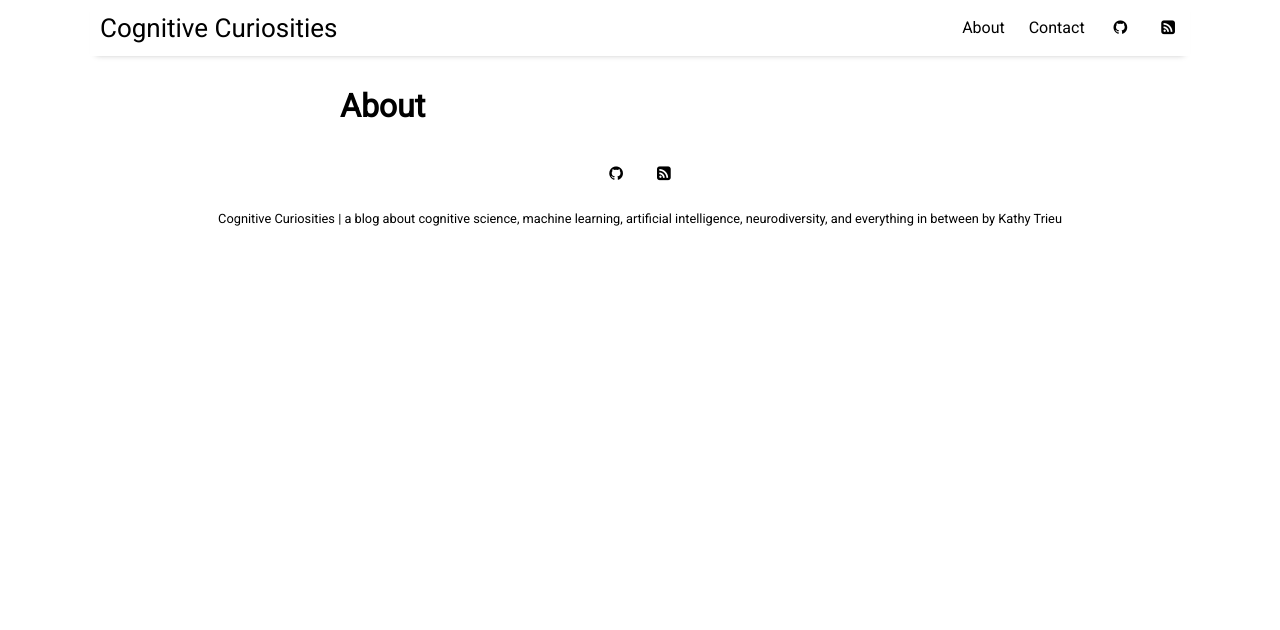
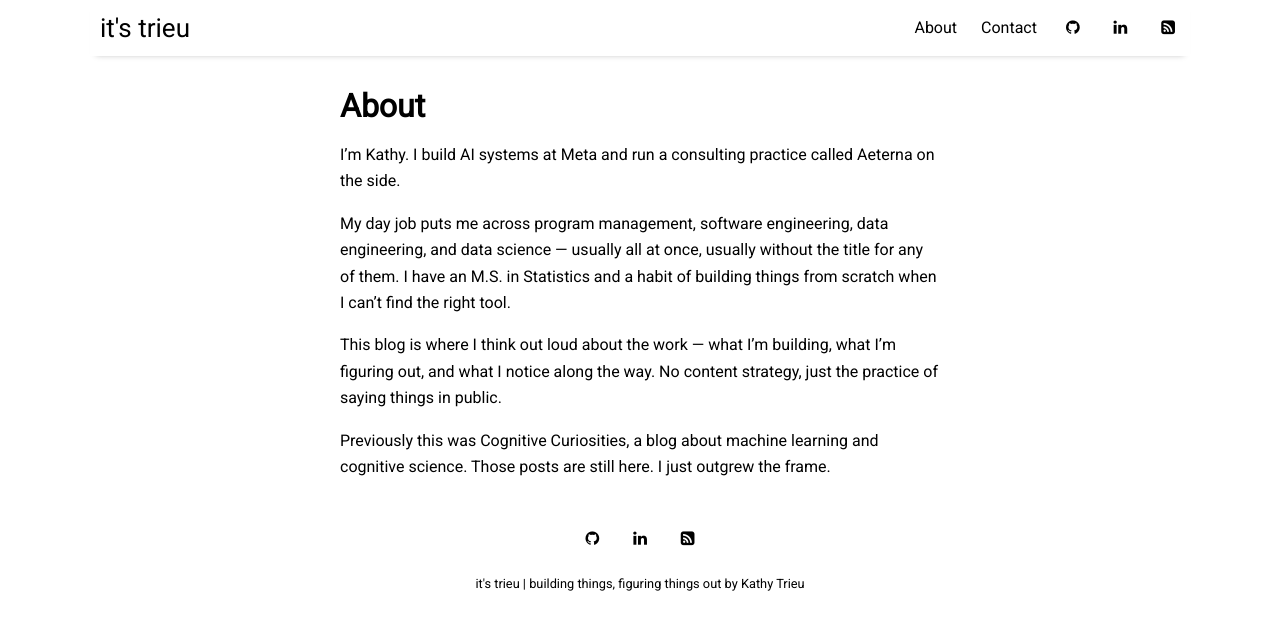
Before and after one commit to itstrieu/itstrieu.github.io, a Jekyll site: the page built from pages/about.md, in a window 1280 px wide. Shown: the top 630 px of the page. Built offline with Jekyll 4.4.1, drawn with Linux system fonts in a browser that asks for light colours; nearby versions of some CDN libraries.

Commit message:
Rebrand blog from Cognitive Curiosities to it's trieu
New title, tagline, about page, and LinkedIn social link.

Co-Authored-By: Claude Opus 4.6 <noreply@anthropic.com>

```diff
--- a/_config.yml
+++ b/_config.yml
@@ -10,8 +10,8 @@ permalink:           /:title
 plugins:             [jekyll-paginate, jekyll-sitemap, jekyll-feed, jekyll-seo-tag]
 
 # Customise atom feed settings (this is where Jekyll-Feed gets configuration information)
-title:		           "Cognitive Curiosities"
-description:	       "a blog about cognitive science, machine learning, artificial intelligence, neurodiversity, and everything in between"
+title:		           "it's trieu"
+description:	       "building things, figuring things out"
 author:              "Kathy Trieu"
 github_username:     "itstrieu"
 url:                 "https://itstrieu.github.io"
--- a/_data/settings.yml
+++ b/_data/settings.yml
@@ -13,6 +13,7 @@ menu:
 # Available social icons are powered by Font Awesome, so you can use any icon that they offer
 social:
 - {icon: 'github', link:    'https://github.com/itstrieu'}
+- {icon: 'linkedin', link:  'https://www.linkedin.com/in/itstrieu'}
 - {icon: 'rss-square', link: 'feed.xml'}
 # - {icon: 'rss-square', link: 'rss-feed.xml'}
 
--- a/pages/about.md
+++ b/pages/about.md
@@ -3,3 +3,11 @@ layout: page
 title: About
 permalink: /about
 ---
+
+I'm Kathy. I build AI systems at Meta and run a consulting practice called Aeterna on the side.
+
+My day job puts me across program management, software engineering, data engineering, and data science — usually all at once, usually without the title for any of them. I have an M.S. in Statistics and a habit of building things from scratch when I can't find the right tool.
+
+This blog is where I think out loud about the work — what I'm building, what I'm figuring out, and what I notice along the way. No content strategy, just the practice of saying things in public.
+
+Previously this was Cognitive Curiosities, a blog about machine learning and cognitive science. Those posts are still here. I just outgrew the frame.
```
